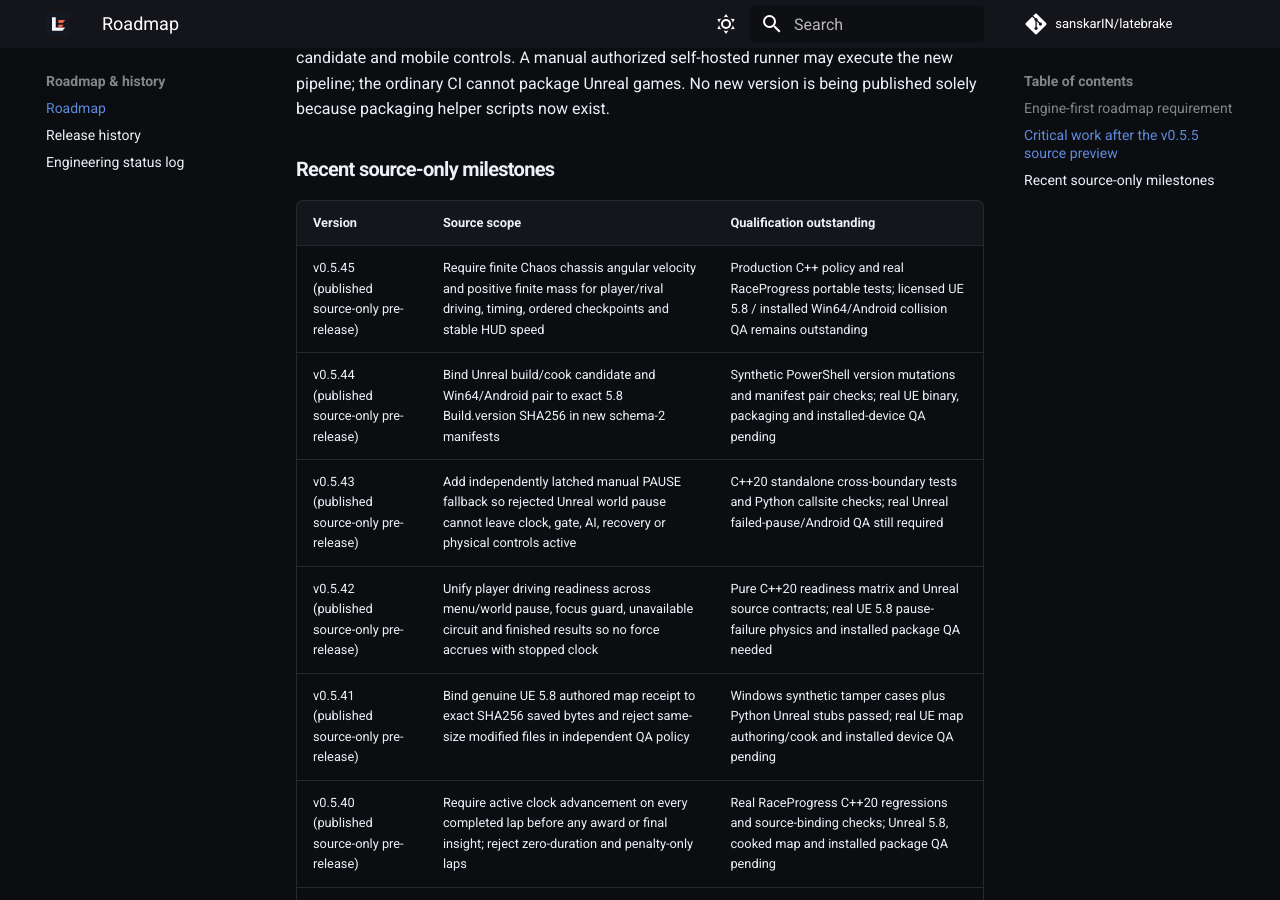
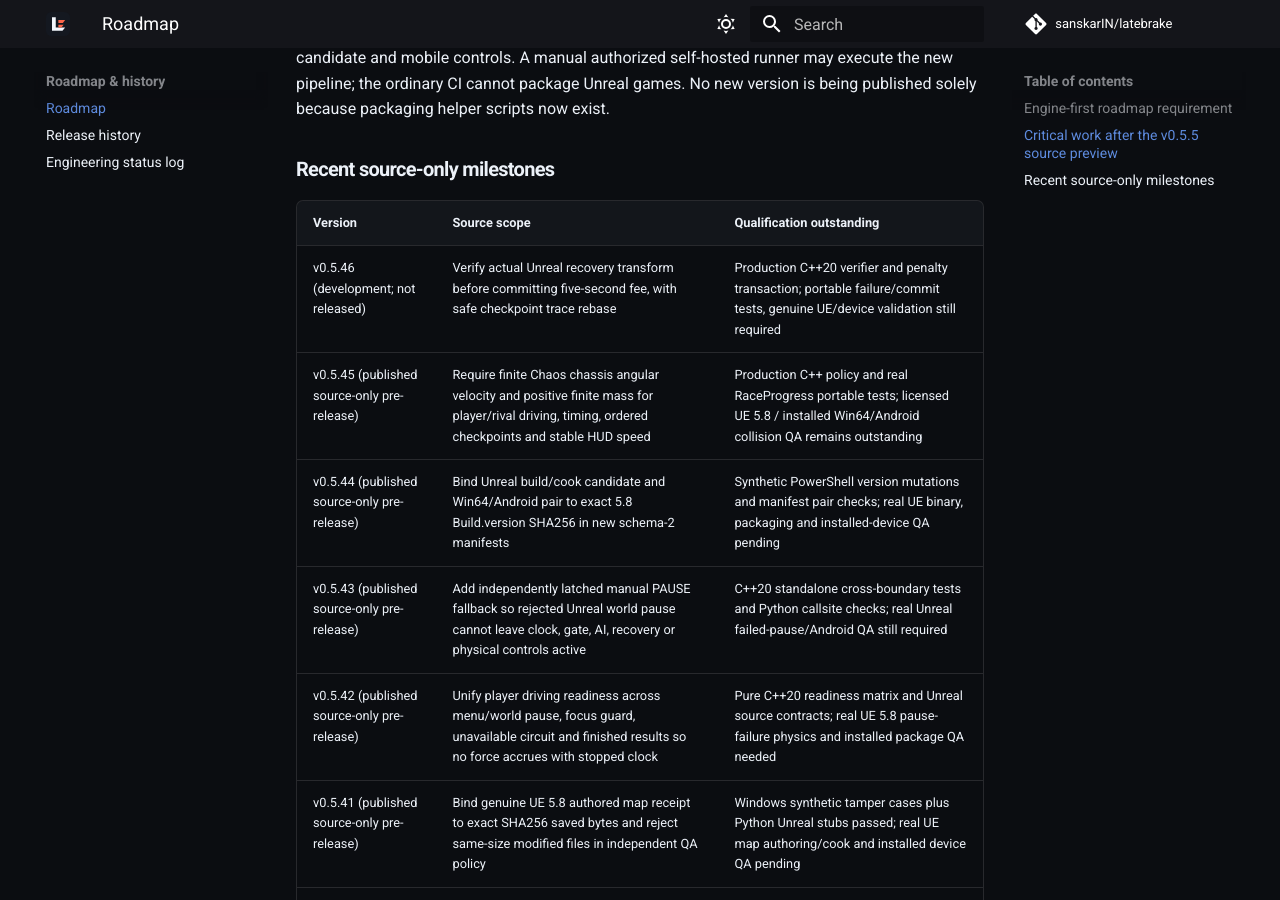
Before and after one commit to sanskarIN/latebrake, an MkDocs documentation site: the page built from docs/ROADMAP.md, in a window 1280 px wide and 900 px high, scrolled down 5350 px. Built offline with MkDocs 1.6.1 and Material for MkDocs 9.7.7, drawn with Linux system fonts in a browser that asks for light colours; comment, search, counter and statistics services are not loaded.

Commit message:
docs(roadmap): add verified teleport paid recovery milestone

```diff
--- a/docs/ROADMAP.md
+++ b/docs/ROADMAP.md
@@ -81,6 +81,7 @@
 
 | Version | Source scope | Qualification outstanding |
 | --- | --- | --- |
+| v0.5.46 (development; not released) | Verify actual Unreal recovery transform before committing five-second fee, with safe checkpoint trace rebase | Production C++20 verifier and penalty transaction; portable failure/commit tests, genuine UE/device validation still required |
 | v0.5.45 (published source-only pre-release) | Require finite Chaos chassis angular velocity and positive finite mass for player/rival driving, timing, ordered checkpoints and stable HUD speed | Production C++ policy and real RaceProgress portable tests; licensed UE 5.8 / installed Win64/Android collision QA remains outstanding |
 | v0.5.44 (published source-only pre-release) | Bind Unreal build/cook candidate and Win64/Android pair to exact 5.8 Build.version SHA256 in new schema-2 manifests | Synthetic PowerShell version mutations and manifest pair checks; real UE binary, packaging and installed-device QA pending |
 | v0.5.43 (published source-only pre-release) | Add independently latched manual PAUSE fallback so rejected Unreal world pause cannot leave clock, gate, AI, recovery or physical controls active | C++20 standalone cross-boundary tests and Python callsite checks; real Unreal failed-pause/Android QA still required |
```
